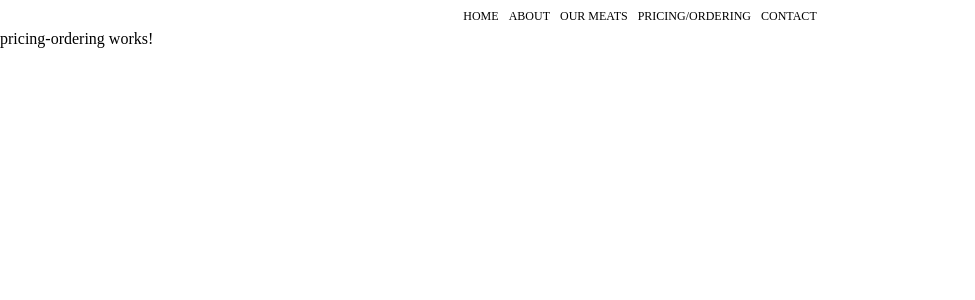
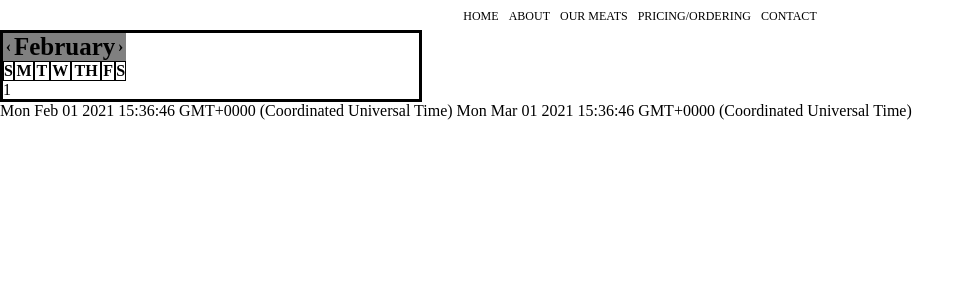
Before and after one commit to mwave317/farm, an Angular app: page /ordering in a window 1280 px wide. Shown: the top 300 px of the page, without its empty margins (0-975 px from the left). Built offline with nearby package versions, Linux system fonts and the light colour scheme.

Commit message:
Started adding the calendar. The month is being displayed correctly.The days of the week are added to the table header.

```diff
--- a/src/app/app.module.ts
+++ b/src/app/app.module.ts
@@ -15,6 +15,7 @@ import { CustomerReviewsComponent } from './customer-reviews/customer-reviews.co
 import { ForSaleComponent } from './for-sale/for-sale.component';
 import { CardComponent } from './card/card.component';
 import { TipsAndTerminologyComponent } from './tips-and-terminology/tips-and-terminology.component';
+import { CalendarComponent } from './calendar/calendar.component';
 
 @NgModule({
   declarations: [
@@ -30,7 +31,8 @@ import { TipsAndTerminologyComponent } from './tips-and-terminology/tips-and-ter
     CustomerReviewsComponent,
     ForSaleComponent,
     CardComponent,
-    TipsAndTerminologyComponent
+    TipsAndTerminologyComponent,
+    CalendarComponent
   ],
   imports: [
     BrowserModule,
--- /dev/null
+++ b/src/app/calendar/calendar.component.css
@@ -0,0 +1,36 @@
+.calendar-wrapper {
+    display: flex;
+    justify-content: center;
+}
+.calender-container {
+
+    border: 3px solid black;
+    width: 33vw;
+}
+
+a {
+    text-decoration: none;
+    color: #000000;
+}
+
+.direction {
+    background-color: gray;
+}
+
+.year {
+    text-align: center;
+    font-size: 25px;
+    background-color: gray;
+}
+
+.daysOfTheWeek {
+    border: 1px solid black;
+}
+
+.calendar-days {
+    padding: 10px;
+    background-color: #669999;
+    border: 3px solid #c2c2c2;
+    text-align: center;
+    vertical-align: center;
+}
--- /dev/null
+++ b/src/app/calendar/calendar.component.html
@@ -0,0 +1,19 @@
+<div class="calender-wrapper">
+<div class="calender-container">
+    <div>
+     <table cellspacing="0">
+         <thead>
+             <tr class="direction"><th><a href="#">&#8249;</a></th><th class="year" colspan="5">{{displayedMonth}}</th><th><a href="#">&#8250;</a></th></tr>
+             <tr><th class="daysOfTheWeek">S</th><th class="daysOfTheWeek">M</th><th class="daysOfTheWeek">T</th><th class="daysOfTheWeek">W</th><th class="daysOfTheWeek">TH</th><th class="daysOfTheWeek">F</th><th class="daysOfTheWeek">S</th></tr>
+         </thead>
+         <tbody>
+
+             {{firstDay}}
+         </tbody>
+     </table>
+    </div>
+
+</div>
+</div>
+{{firstOfTheCurrentMonth}}
+{{firstOfNextMonth}}
--- /dev/null
+++ b/src/app/calendar/calendar.component.ts
@@ -0,0 +1,42 @@
+import { getLocaleMonthNames } from '@angular/common';
+import { Component, OnInit } from '@angular/core';
+
+@Component({
+  selector: 'app-calendar',
+  templateUrl: './calendar.component.html',
+  styleUrls: ['./calendar.component.css']
+})
+export class CalendarComponent implements OnInit {
+  date = new Date();
+  month = this.date.getMonth();
+  fullMonth: string[] = ['January', 'February', 'March', 'April', 'May', 'June', 'July ', 'August', 'September', 'October', 'November', 'December'];
+  displayedMonth: string = '';
+  year = this.date.getFullYear();
+  firstDay = (new Date(this.year, this.month)).getDay();
+  firstOfTheCurrentMonth: Date;
+  firstOfNextMonth: Date;
+
+  constructor() { }
+
+  ngOnInit(): void {
+    this.getTheFirstOfNextMonth();
+    this.getTheFirstOfTheCurrentMonth()
+    this.displayMonth();
+  }
+
+  displayMonth () {
+   return this.displayedMonth =  this.fullMonth[this.month];
+  }
+
+  getTheFirstOfTheCurrentMonth() {
+    let firstOfTheCurrentMonth = new Date();
+    firstOfTheCurrentMonth.setMonth(firstOfTheCurrentMonth.getMonth(), 1);
+    return this.firstOfTheCurrentMonth = firstOfTheCurrentMonth;
+  }
+
+  getTheFirstOfNextMonth() {
+    let firstOfNextMonth = new Date();
+    firstOfNextMonth.setMonth(firstOfNextMonth.getMonth()+1, 1);
+    return this.firstOfNextMonth = firstOfNextMonth;
+  }
+}
--- a/src/app/card/card.component.css
+++ b/src/app/card/card.component.css
@@ -5,17 +5,10 @@
     margin-left: auto;
     margin-right: auto;
     gap: 2rem;
-    background-color: rgb(120,91,37);
+    /* background-color: rgb(120,91,37); */
     padding: 30px 0px;
   }
 
-  h2 {
-      text-align: center;
-      margin-bottom: -1px;
-      background-color: rgb(120,91,37);
-      padding: 20px 0px 5px 0px;
-      color: #ffffff;
-  }
   .card-responsive-grid img {
     width: 350px;
     box-shadow: 0 3px 6px rgba(0,0,0,0.16), 0 3px 6px rgba(0,0,0,0.23);
@@ -23,15 +16,6 @@
 
   .card-responsive-grid:focus {
     outline: none;
-  }
-
-  .card-view-all-div {
-    margin-top: -1px;
-    height: 70px;
-    margin-bottom: 50px;
-    display: flex;
-    justify-content: center;
-    background-color: rgb(120,91,37);
   }
 
    @media screen and (min-width: 960px) {
--- a/src/app/card/card.component.html
+++ b/src/app/card/card.component.html
@@ -1,12 +1,6 @@
-<!-- <h2>Providing farm fresh and healthy meat</h2> -->
 <div class="card-wrapper">
     <div class="card-responsive-grid" *ngFor="let post of posts">
         <img [src]="post.imageUrl" />
+        <p>{{test}}</p>
     </div>
 </div>
-<div class="card-view-all-div">
-    <div>
-
-        <button type="button">View All</button>
-    </div>
-</div>
--- a/src/app/card/card.component.ts
+++ b/src/app/card/card.component.ts
@@ -13,7 +13,6 @@ export class CardComponent implements OnInit {
   }
 
   imageUrl = "";
-
   posts = [
     { imageUrl: '../../assets/products/pieces_of_meat.jpg' },
     { imageUrl: '../../assets/products/pieces_of_meat.jpg' },
--- a/src/app/home/home.component.css
+++ b/src/app/home/home.component.css
@@ -1,5 +1,20 @@
 div {
  background-color: rgb(248, 247,243);
+}
+
+.home-card {
+    background-color: rgb(120,91,37);
+}
+
+.card-view-all-div {
+    margin-top: -1px;
+    height: 50px;
+    display: flex;
+    justify-content: center;
+    align-items: center;
+    margin-bottom: 20px;
+    padding-bottom: 50px;
+    background-color: rgb(120,91,37);
 }
 
 h2 {
--- a/src/app/home/home.component.html
+++ b/src/app/home/home.component.html
@@ -2,7 +2,15 @@
     <app-carousel></app-carousel>
     <app-farm-to-table></app-farm-to-table>
     <app-for-sale></app-for-sale>
-    <h2>Providing farm fresh and healthy meat selections</h2>
-    <app-card></app-card>
+    <div class="home-card">
+        <h2>Providing farm fresh and healthy meat selections</h2>
+        <app-card></app-card>
+    </div>
+    <div class="card-view-all-div">
+        <div>
+            <button type="button">View All</button>
+        </div>
+    </div>
+
     <app-customer-reviews></app-customer-reviews>
 </div>
--- a/src/app/our-meats/our-meats.component.css
+++ b/src/app/our-meats/our-meats.component.css
@@ -0,0 +1,3 @@
+h2 {
+    text-align: center;
+}
--- a/src/app/our-meats/our-meats.component.html
+++ b/src/app/our-meats/our-meats.component.html
@@ -1 +1,6 @@
-<p>our-meats works!</p>
+<h2>Pasture Raised Chicken</h2>
+<app-card></app-card>
+<h2>Pasture Raised Beef</h2>
+<app-card></app-card>
+<h2>Pork</h2>
+<app-card></app-card>
--- a/src/app/pricing-ordering/pricing-ordering.component.html
+++ b/src/app/pricing-ordering/pricing-ordering.component.html
@@ -1 +1 @@
-<p>pricing-ordering works!</p>
+<app-calendar></app-calendar>
```
Also changed, not shown: 1 other file (tests, documents, lock files or other folders).
